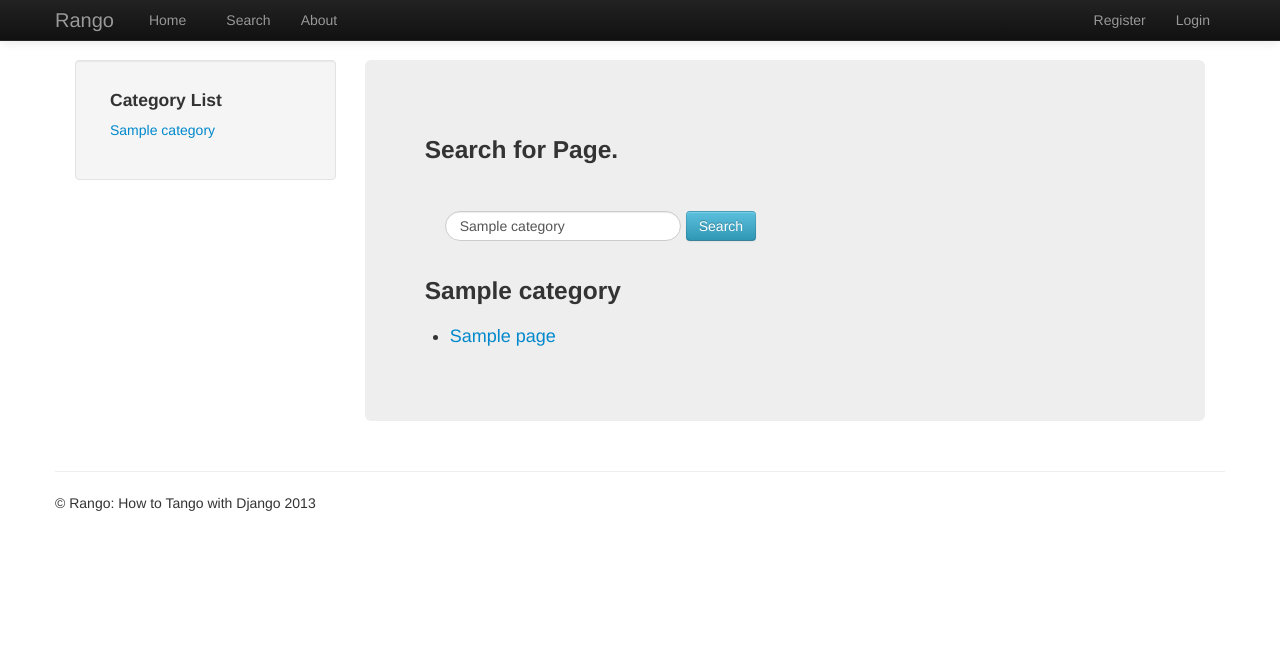
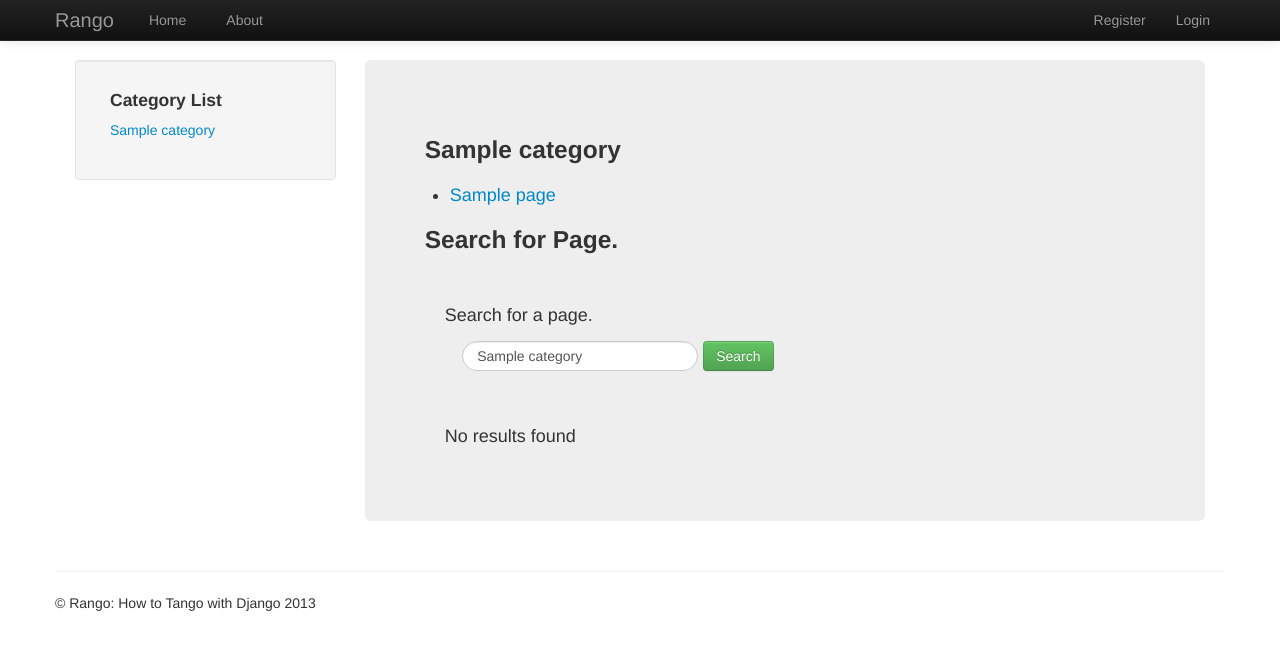
Before and after one commit to codedesigner/tango_with_django, a Django app: a page that uses tango_with_djnago_project/templates/rango/base.html in a window 1280 px wide. Shown: the top 650 px of the page. Run offline with Django 3.2, Linux system fonts and the light colour scheme; tables that the repository leaves empty hold one stand-in row (values such as "Sample post"); some libraries are stand-ins or nearby versions.

Commit message:
added internal page search functionality with errors.

```diff
--- a/tango_with_djnago_project/rango/urls.py
+++ b/tango_with_djnago_project/rango/urls.py
@@ -13,5 +13,5 @@ urlpatterns = patterns('',
       url(r'^login/$', views.user_login, name='login'),
       url(r'^restricted/$', views.restricted, name='restricted'),
       url(r'^logout/$', views.user_logout, name='logout'),
-      url(r'^search/$', views.search, name='search'),
+      #url(r'^search/$', views.search, name='search'),
 )
--- a/tango_with_djnago_project/rango/views.py
+++ b/tango_with_djnago_project/rango/views.py
@@ -142,19 +142,43 @@ def page_list(request):
     return render_to_response('rango/page_list.html', context_dict, context)
 
 def category(request, category_name_url):
+    # Request our context
     context = RequestContext(request)
+
+    # Change underscores in the category name to spaces.
+    # URL's don't handle spaces well, so we encode them as underscores.
     category_name = decode_url(category_name_url)
-    context_dict = {'category_name' : category_name}
+
+    # Build up the dictionary we will use as out template context dictionary.
+    context_dict = {'category_name': category_name, 'category_name_url': category_name_url}
+
+    category_list = get_category_list()
+    context_dict['category_list'] = category_list
+
     try:
-        category = Category.objects.get(name=category_name)
-        pages = Page.objects.filter(category=category)
+        # Find the category with the given name.
+        # Raises an exception if the category doesn't exist.
+        # We also do a case insensitive match.
+        category = Category.objects.get(name__iexact=category_name)
+        context_dict['category'] = category
+        # Retrieve all the associated pages.
+        # Note that filter returns >= 1 model instance.
+        pages = Page.objects.filter(category=category).order_by('-views')
+
+        # Adds our results list to the template context under name pages.
         context_dict['pages'] = pages
-        context_dict['category'] = category
-        category_list = get_category_list()
-        context_dict['category_list'] = category_list
     except Category.DoesNotExist:
+        # We get here if the category does not exist.
+        # Will trigger the template to display the 'no category' message.
         pass
 
+    if request.method == 'POST':
+        query = request.POST['query'].strip()
+        if query:
+            result_list = run_query(query)
+            context_dict['result_list'] = result_list
+
+    # Go render the response and return it to the client.
     return render_to_response('rango/category.html', context_dict, context)
 
 # Function to replace '_' with spaces in url's
--- a/tango_with_djnago_project/templates/rango/base.html
+++ b/tango_with_djnago_project/templates/rango/base.html
@@ -42,7 +42,7 @@
                 {% endif %}
               </ul>
               <ul class="nav pull-left">
-                  <li><a href="/rango/search/">Search</a></li>
+                  <!-- <li><a href="/rango/search/">Search</a></li> -->
                   <li><a href="/rango/about/">About</a></li>
               </ul>
             </div>
--- a/tango_with_djnago_project/templates/rango/category.html
+++ b/tango_with_djnago_project/templates/rango/category.html
@@ -4,33 +4,8 @@
 
 {% block title %} {{ category_name }} {% endblock %}
 
-{% block body_block %} <div class="hero-unit" >
-  <h3>Search for  Page.</h3>
-    <br>
-    <div class="container-fluid">
-      <form class="span8 form-search" id="search_form" method="post" action="/rango/category/{{ category_name_url }}">
-        {% csrf_token %}
-        <!-- Display search results in an ordered list -->
-        <input type="text" class="input-long search-query" name="query" value="{{ category_name }}" id="query">
-        <input class="btn btn-info" type="submit" name="submit" value="Search">
-        <br>
-      </form>
-
-      {% if result_list %}
-      <!-- Display serch results in an ordered list -->
-        <div style="clear: both;">
-          <ol>
-            {% for result in result_list %}
-              <li>
-                <strong><a href="{{ result.link }}">{{ result.title }}</a></strong><br>
-                <em>{{ result.summary }}</em>
-              </li>
-            {% endfor %}
-          </ol>
-        </div>
-      {% endif %}
-    </div>
-
+{% block body_block %}
+  <div class="hero-unit" >
   <h3>{{ category_name }}</h3>
     {% if pages %}
       <ul>
@@ -50,5 +25,35 @@
           <a href="/rango/" class="btn btn-info btn-xs">No</a>
         </p>
       {% endif %}
-    {% endif %} </div>
+    {% endif %}
+
+
+      <h3>Search for  Page.</h3>
+        <br>
+        <div class="container-fluid">
+            <p>Search for a page.</p>
+            <form class="span8 form-search" id="search_form" method="post" action="/rango/category/{{ category_name_url }}/">
+                {% csrf_token %}
+                <input type="text" class="input-long search-query"  name="query" value="{{ category_name }}" id="query" />
+                <button type="submit" class="btn btn-success" name="submit" value="Search">Search</button>
+            </form>
+        </div>
+
+      <div class="container-fluid">
+          {% if result_list %}
+              <!-- Display search results in an ordered list -->
+              <ol>
+                  {% for result in result_list %}
+                  <li>
+                      <strong><a href="{{ result.link }}">{{ result.title }}</a></strong><br />
+                      <p>{{ result.summary }}</p>
+                  </li>
+                  {% endfor %}
+              </ol>
+          {% else %}
+              <br/>
+              <p>No results found</p>
+          {% endif %}
+      </div>
+    </div>
 {% endblock %}
```
